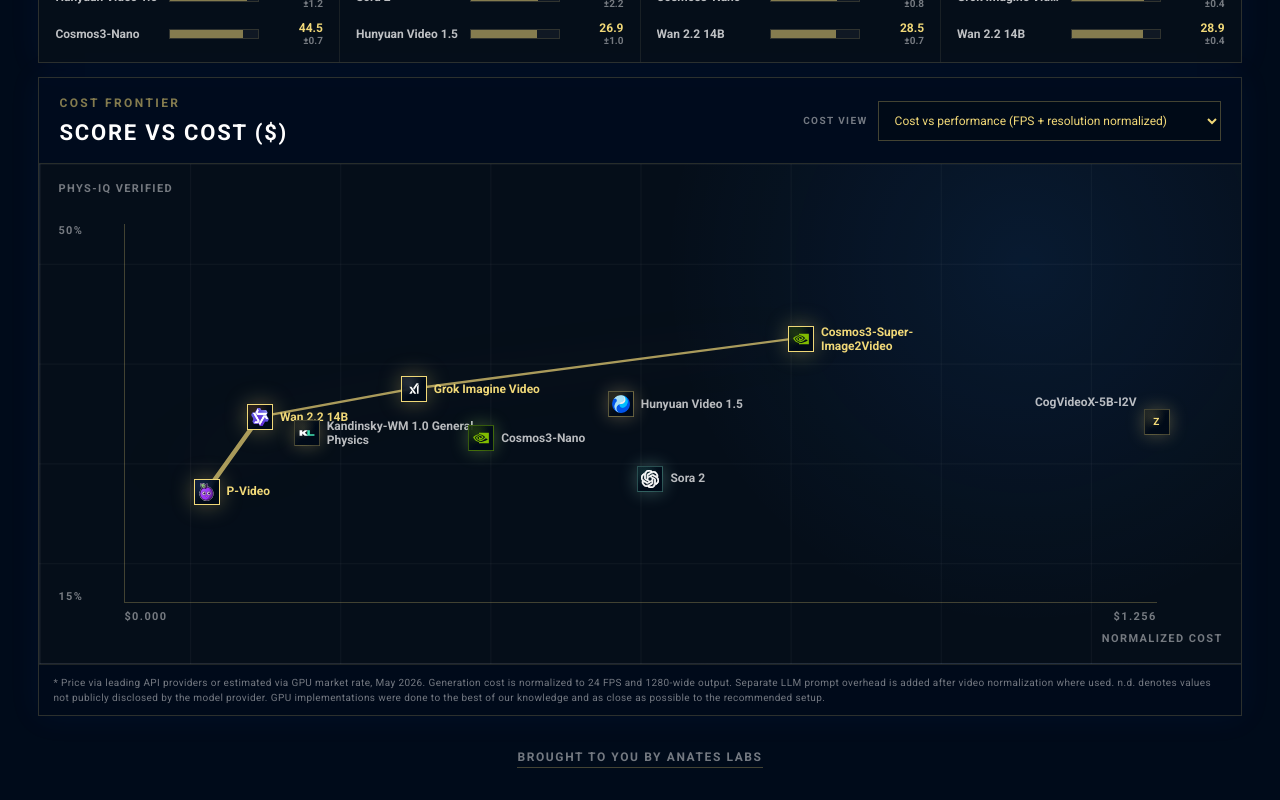
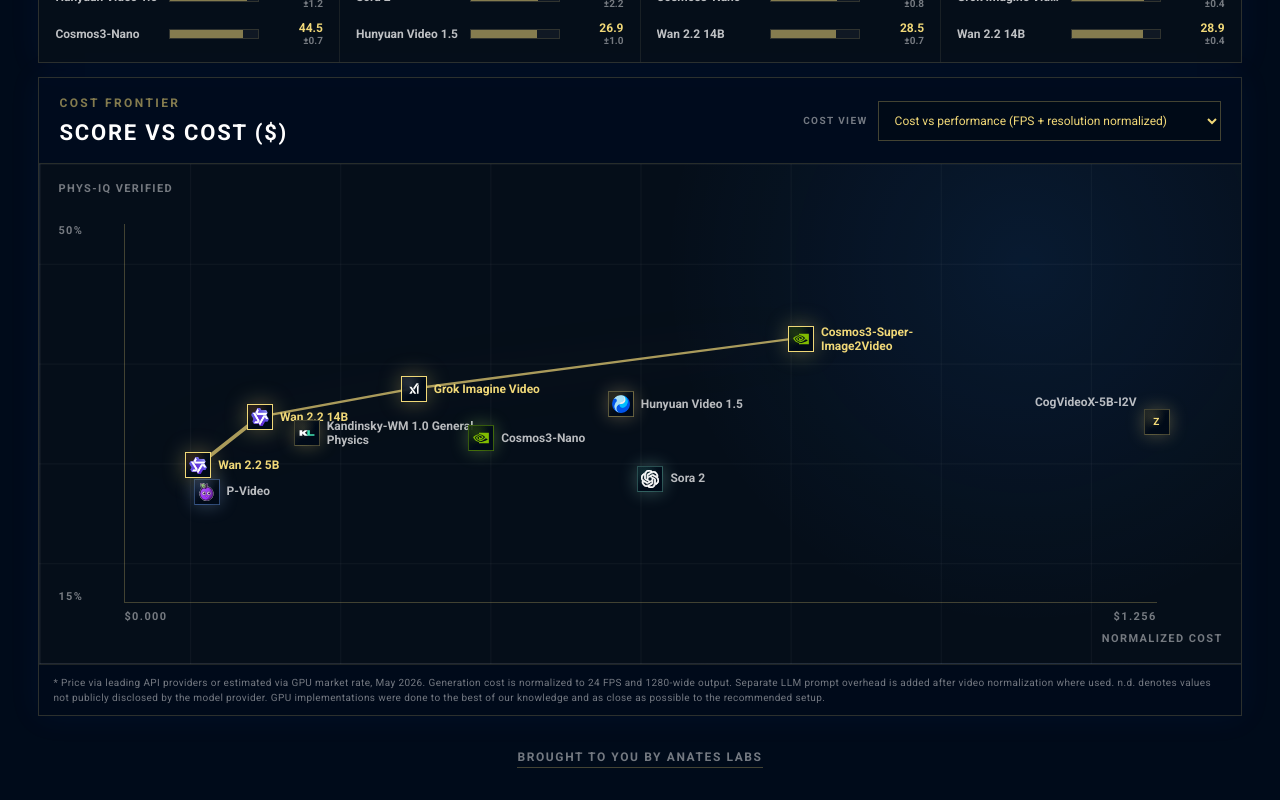
Before and after one commit to tuliti/mariana, a Next.js app: page / in a window 1280 px wide. Shown: the part 1711-2511 px from the top of the page. Built offline with nearby package versions, Linux system fonts and the light colour scheme.

Commit message:
Add Wan 2.2 5B cost profile

```diff
--- a/app/page.tsx
+++ b/app/page.tsx
@@ -132,6 +132,19 @@
     resolution: "1280x720",
     seedControl: true,
     price: 0.11
+  },
+  {
+    submissionId: "wan-22-5b",
+    label: "Wan 2.2 5B",
+    text: true,
+    v2v: false,
+    i2v: true,
+    size: "5B",
+    fps: 24,
+    resolution: "1248x704",
+    seedControl: true,
+    price: 0.0874666667,
+    costBasis: "$0.60/RTX 4090-hour; official 524.8 s single-GPU I2V-5B reference benchmark"
   },
   {
     submissionId: "cogvideox-5b-i2v-bpp",
```
Also changed, not shown: 1 other file (tests, documents, lock files or other folders).
